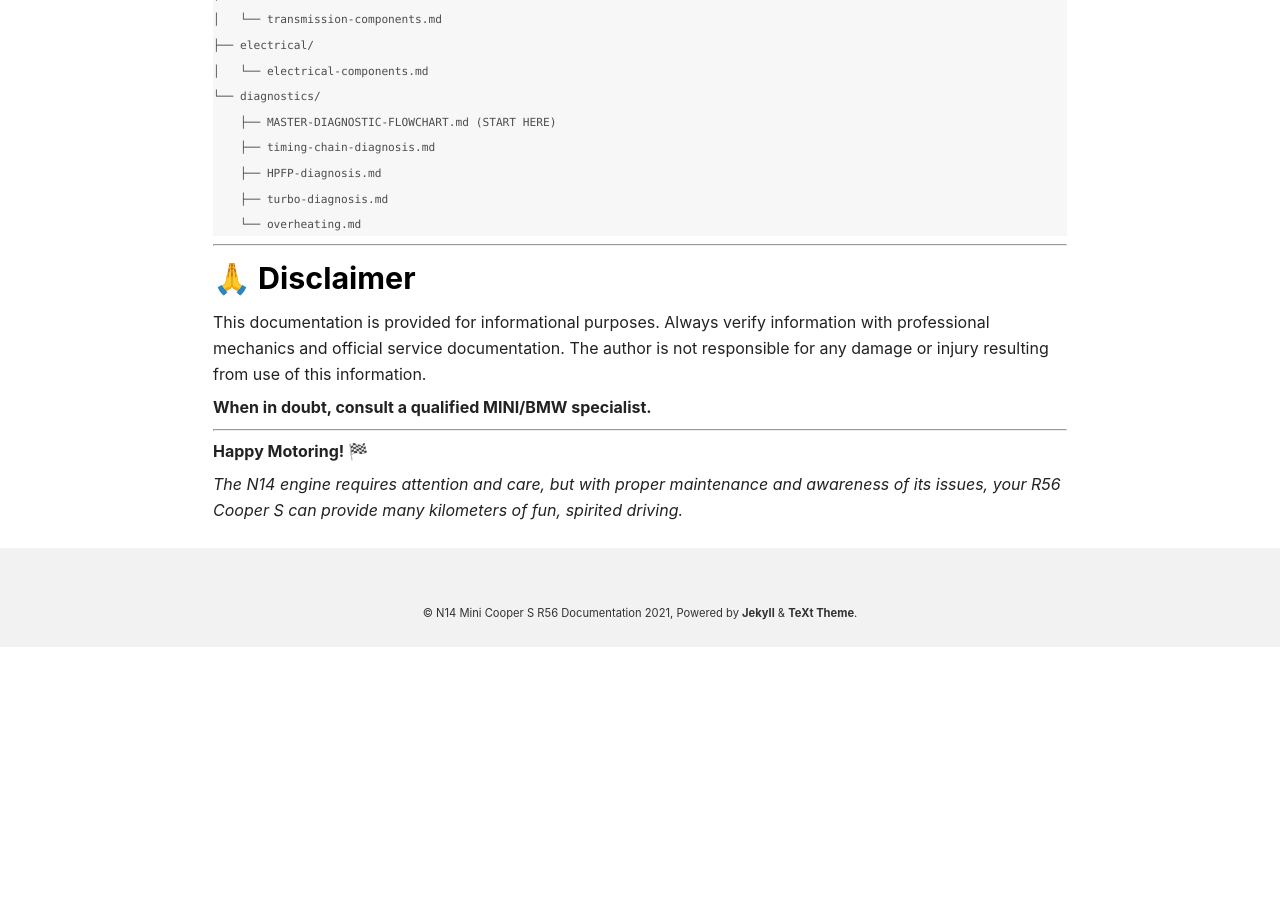
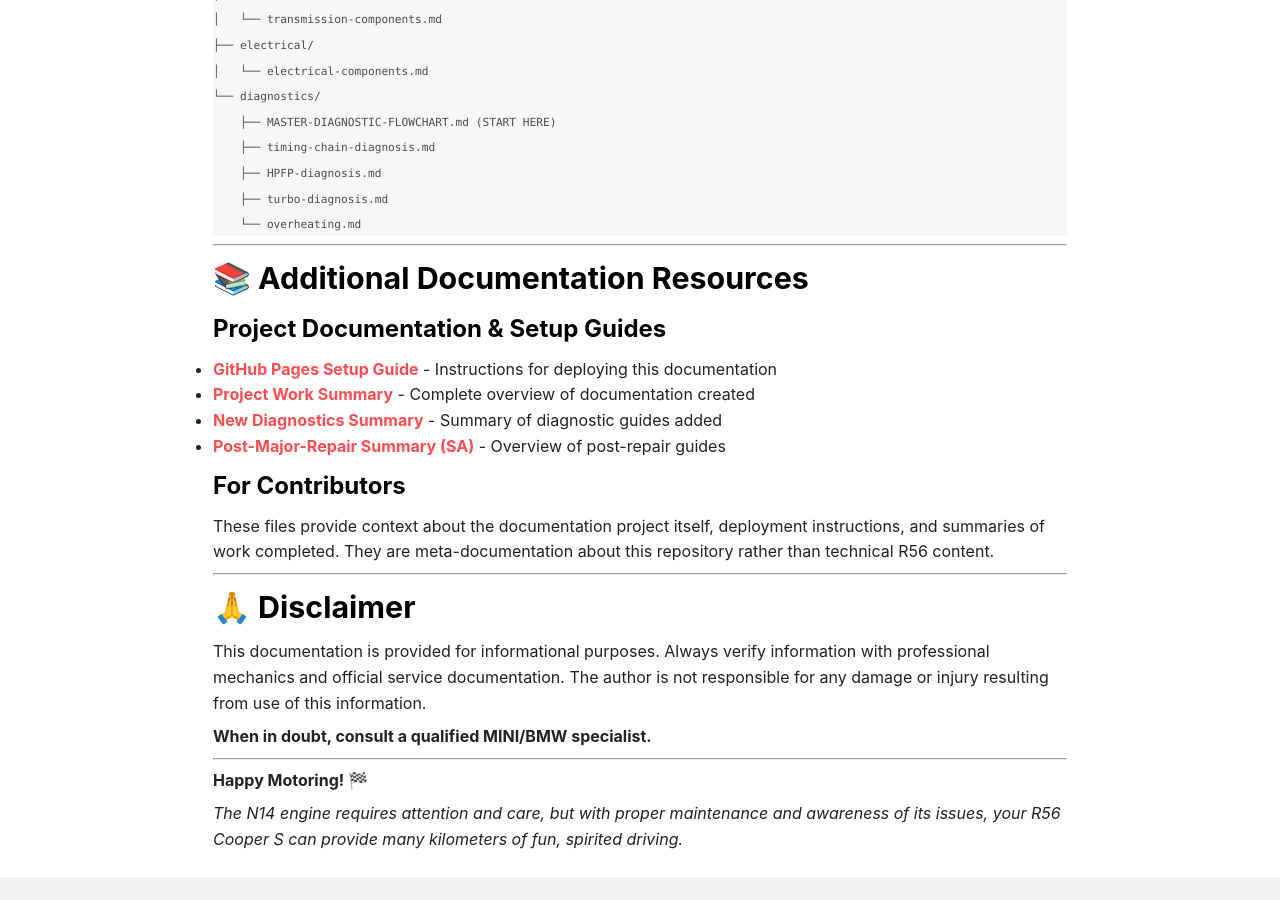
Before and after one commit to LeonFNortje/mini-cooper-r56-guide, a Jekyll site: the page built from index.md, in a window 1280 px wide and 900 px high, scrolled down 9968 px. Built offline with Jekyll 4.4.1, drawn with Linux system fonts in a browser that asks for light colours; nearby versions of some CDN libraries; our own code applies the rules of GitHub Pages for plain Markdown files; before the commit the page ends 10615 px from its top, so only the background shows below that.

Commit message:
Add references to all meta-documentation files
- Added "Additional Documentation Resources" section to index.md
- Referenced GITHUB-PAGES-SETUP.md (deployment guide)
- Referenced COMPLETE-WORK-SUMMARY.md (project overview)
- Referenced NEW-DIAGNOSTICS-SUMMARY.md (diagnostics summary)
- Referenced POST-MAJOR-REPAIR-SUMMARY-SA.md (repair guide summary)

All markdown files are now referenced somewhere in the documentation.
Meta-documentation clearly labeled as "For Contributors".

🤖 Generated with [Claude Code](https://claude.com/claude-code)

Co-Authored-By: Claude <noreply@anthropic.com>

```diff
--- a/index.md
+++ b/index.md
@@ -442,6 +442,19 @@ mini-cooper-r56/
 
 ---
 
+## 📚 Additional Documentation Resources
+
+### Project Documentation & Setup Guides
+- **[GitHub Pages Setup Guide](GITHUB-PAGES-SETUP.md)** - Instructions for deploying this documentation
+- **[Project Work Summary](COMPLETE-WORK-SUMMARY.md)** - Complete overview of documentation created
+- **[New Diagnostics Summary](NEW-DIAGNOSTICS-SUMMARY.md)** - Summary of diagnostic guides added
+- **[Post-Major-Repair Summary (SA)](POST-MAJOR-REPAIR-SUMMARY-SA.md)** - Overview of post-repair guides
+
+### For Contributors
+These files provide context about the documentation project itself, deployment instructions, and summaries of work completed. They are meta-documentation about this repository rather than technical R56 content.
+
+---
+
 ## 🙏 Disclaimer
 
 This documentation is provided for informational purposes. Always verify information with professional mechanics and official service documentation. The author is not responsible for any damage or injury resulting from use of this information.
```
